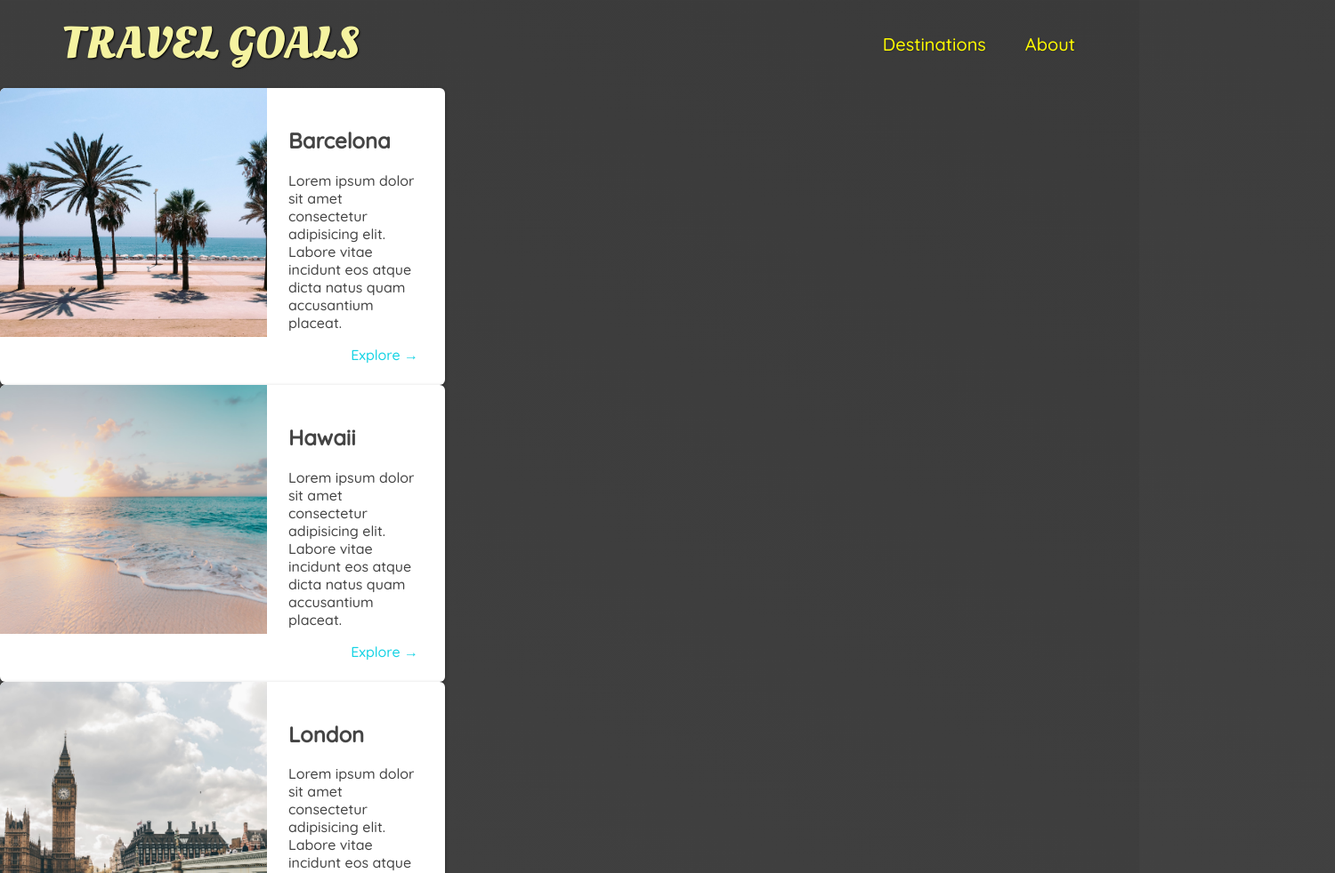
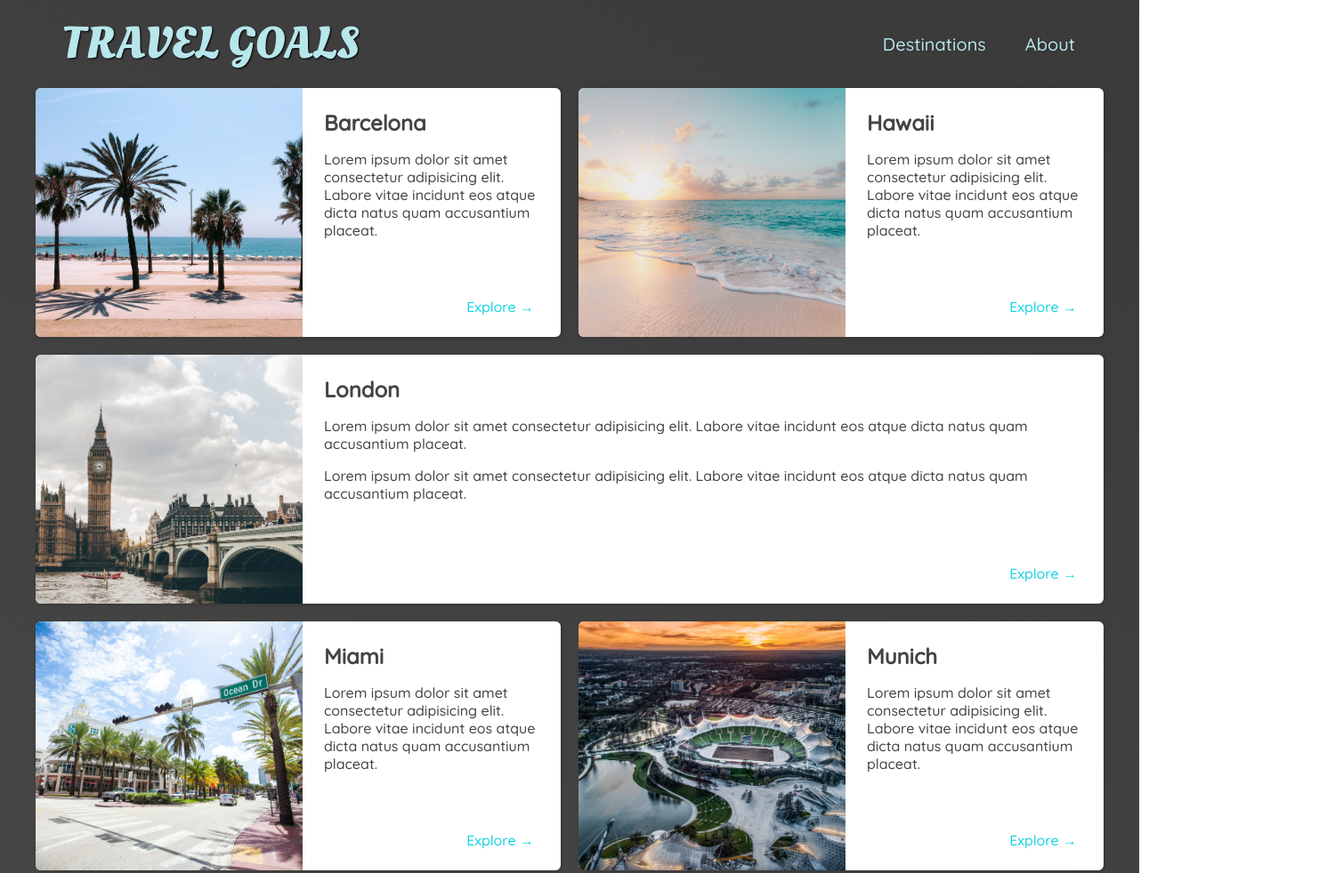
Before and after one commit to Oleksandr1317/Travel-Page-HTML-CSS-, a plain HTML site: page places.html in a window 1280 px wide. Shown: the top 982 px of the page at 89% size, 1500 px wide, since content can reach past the window. Drawn offline with Linux system fonts and the light colour scheme.

Commit message:
Finished project v.1

```diff
--- a/places.css
+++ b/places.css
@@ -1,15 +1,36 @@
 body {
     background: linear-gradient(30deg,rgb(77,77,77), rgb(58,58,58));
     color: rgb(68, 68, 68);
+}
+
+#page-logo a{
+    color: rgb(183, 230, 235);
+}
+
+#page-logo a:hover {
+    background-color: rgb(183, 230, 235);
+    color: rgb(89, 89, 89);
 }
 
 header {
     position: static;
 }
 
+header a {
+    color: rgb(183, 230, 235);
+}
+
+header nav a:hover {
+    background-color: rgb(183, 230, 235);
+    color: rgb(59, 59, 59);
+}
+
 main ul {
-    width: 1500px;
-    margin: 0 auto;
+    width: 1200px;
+    margin: 0 auto 48px auto;
+    display: grid;
+    grid-template-columns: 1fr 1fr;
+    gap: 20px 20px;
 }
 
 main li {
@@ -18,7 +39,10 @@ main li {
     box-shadow: 1px 1px 4px rgba(0, 0, 0, 0.2);
     border-radius: 6px;
     overflow: hidden;
-    width: 500px;
+}
+
+li:nth-of-type(3) {
+    grid-column: 1/ span 2;
 }
 
 main li img{
@@ -34,8 +58,12 @@ main li img{
     justify-content: space-between;
 }
 
+.item-content h2 {
+    margin: 0;
+}
+
 .actions {
-    text-align: end;
+    text-align: right;
 }
 
 .actions a {
```
